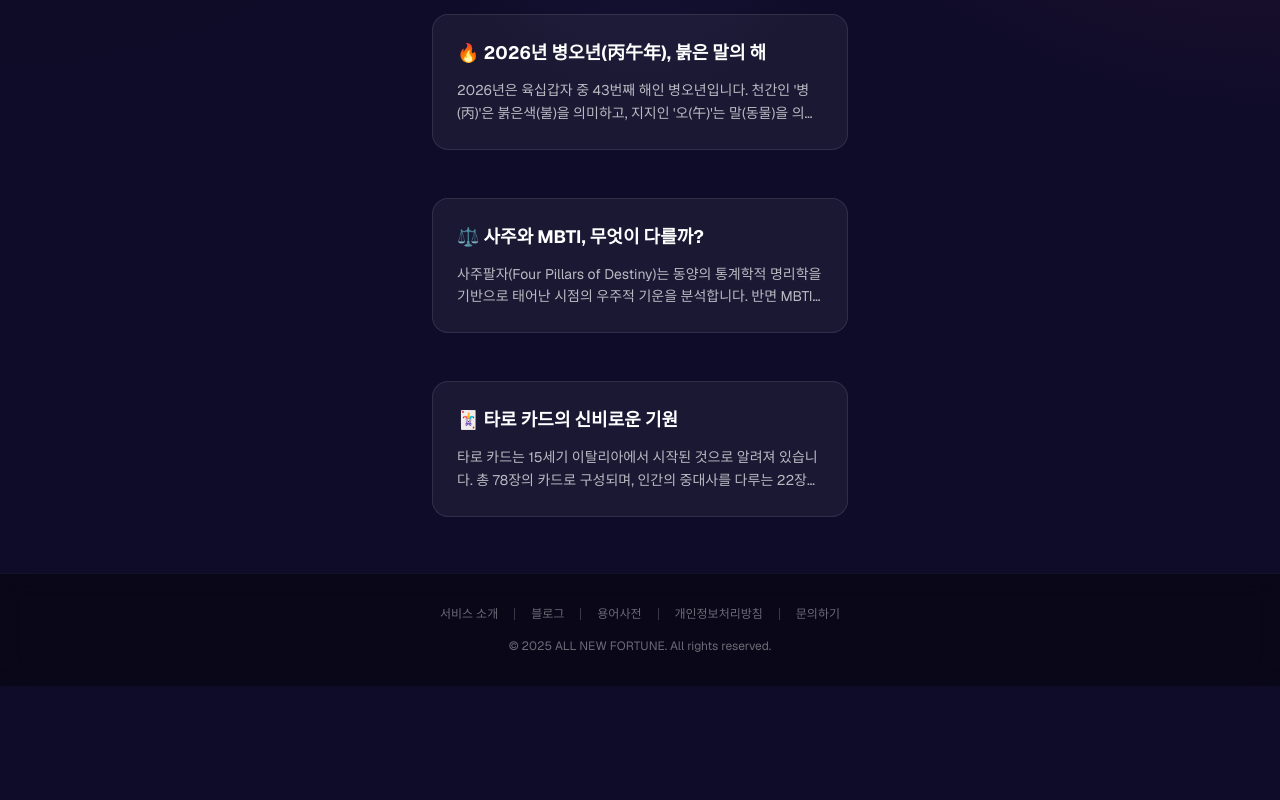
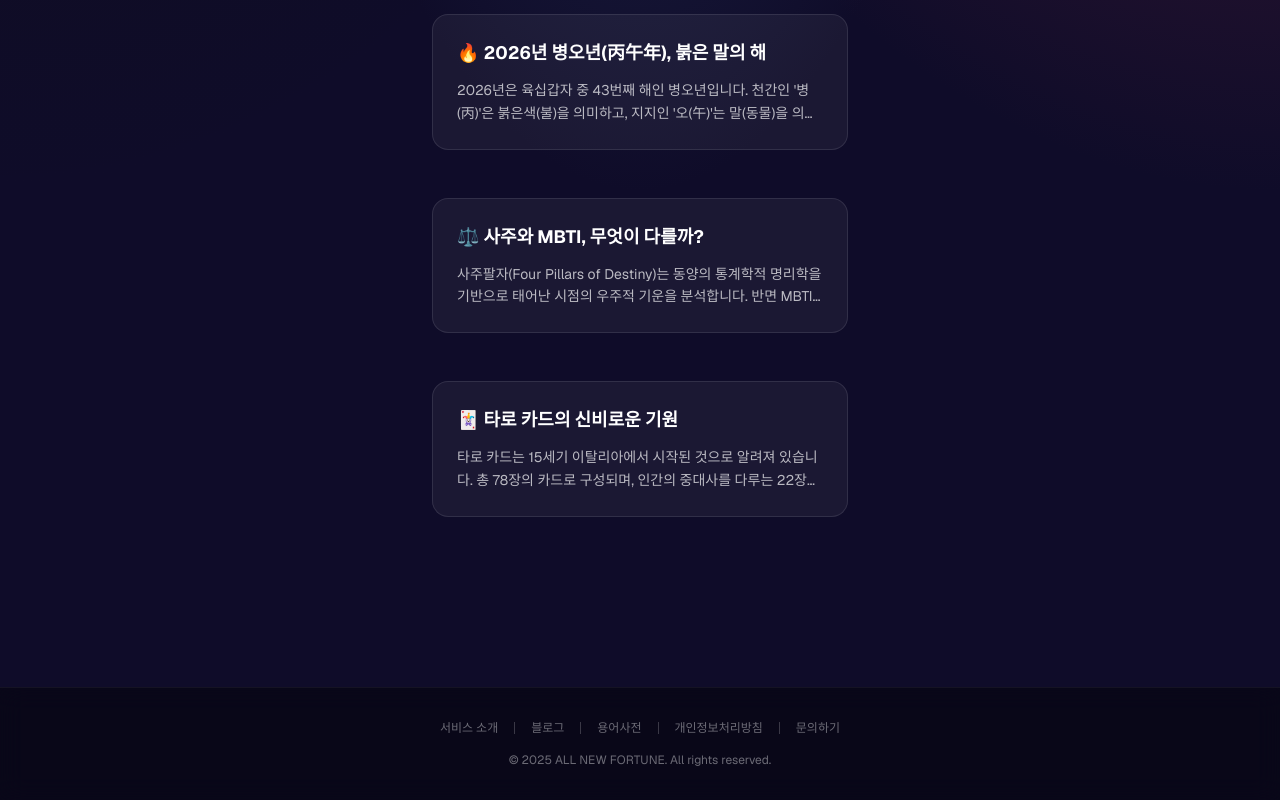
Before and after one commit to hkgorill/allnewfortune, a Next.js app: page / in a window 1280 px wide. Shown: the part 1274-2074 px from the top of the page. Before the commit the page ends 1960 px from the top, so only its background shows below. Built offline with nearby package versions, Linux system fonts and the light colour scheme.

Commit message:
[modify] kakao adfit 노출 (구글 애드센스 언제까지 기다릴테냐..)

```diff
--- a/app/ui/MenuScreen.tsx
+++ b/app/ui/MenuScreen.tsx
@@ -407,7 +407,18 @@ export default function MenuScreen() {
       </section>
       </div>
 
-      {/* <div className="mt-6 flex justify-center w-full">
+      {/* Bottom Kakao Ad */}
+      <div className="mt-6 flex justify-center w-full">
+        {/* Mobile Ad (320x50) */}
+        <div className="block md:hidden">
+          <KakaoAdFit unit="DAN-MSEM8ye2XnTJRB4u" width="320" height="50" />
+        </div>
+        {/* PC Ad (728x90) */}
+        <div className="hidden md:block">
+          <KakaoAdFit unit="DAN-HSHMP9erAHFO6IQx" width="728" height="90" />
+        </div>
+      </div>
+     {/* <div className="mt-6 flex justify-center w-full">
         {/* Mobile Ad (320x50) *}
         <div className="block md:hidden">
           <KakaoAdFit unit="DAN-MSEM8ye2XnTJRB4u" width="320" height="50" />
--- a/app/ui/chemistry/ChemistryResult.tsx
+++ b/app/ui/chemistry/ChemistryResult.tsx
@@ -182,11 +182,11 @@ export default function ChemistryResult({ resultData, onReset }: ChemistryResult
       </motion.div>
 
       {/* Ad */}
-      {/* <div className="w-full mb-8 flex justify-center items-center min-h-[250px] px-4">
+      { <div className="w-full mb-8 flex justify-center items-center min-h-[250px] px-4">
         <div className="w-full max-w-[300px] flex justify-center rounded-xl bg-white/5 p-2">
           <KakaoAdFit unit="DAN-oEqhVJwNYljTA78D" width="300" height="250" />
         </div>
-      </div> */}
+      </div> }
 
       <div className="w-full mb-8">
         <GoogleAdSense slot="1234567890" />
--- a/app/ui/finger/FingerResult.tsx
+++ b/app/ui/finger/FingerResult.tsx
@@ -112,11 +112,11 @@ export default function FingerResult({ resultData, onReset }: FingerResultProps)
       </motion.div>
 
       {/* Ad */}
-      {/* <div className="w-full mb-8 flex justify-center items-center min-h-[250px] px-4">
+      { <div className="w-full mb-8 flex justify-center items-center min-h-[250px] px-4">
         <div className="w-full max-w-[300px] flex justify-center rounded-xl bg-white/5 p-2">
           <KakaoAdFit unit="DAN-oEqhVJwNYljTA78D" width="300" height="250" />
         </div>
-      </div> */}
+      </div> }
 
       <div className="w-full mb-8">
         <GoogleAdSense slot="1234567890" />
--- a/app/ui/horoscope/HoroscopeResult.tsx
+++ b/app/ui/horoscope/HoroscopeResult.tsx
@@ -165,11 +165,11 @@ export default function HoroscopeResult({ result, onReset }: HoroscopeResultProp
       </motion.div>
 
       {/* AdFit */}
-      {/* <div className="w-full mb-8 flex justify-center items-center min-h-[250px] px-4">
+      { <div className="w-full mb-8 flex justify-center items-center min-h-[250px] px-4">
         <div className="w-full max-w-[250px] flex justify-center">
           <KakaoAdFit unit="DAN-oEqhVJwNYljTA78D" width="250" height="250" />
         </div>
-      </div> */}
+      </div> }
 
       <div className="mx-4 mb-8">
         <GoogleAdSense slot="1234567890" />
--- a/app/ui/mbti/MbtiResult.tsx
+++ b/app/ui/mbti/MbtiResult.tsx
@@ -141,11 +141,11 @@ export default function MbtiResult({ result, onReset }: MbtiResultProps) {
       </motion.div>
 
       {/* AdFit */}
-      {/* <div className="w-full mb-8 flex justify-center items-center min-h-[250px] px-4">
+      { <div className="w-full mb-8 flex justify-center items-center min-h-[250px] px-4">
         <div className="w-full max-w-[250px] flex justify-center">
           <KakaoAdFit unit="DAN-oEqhVJwNYljTA78D" width="250" height="250" />
         </div>
-      </div> */}
+      </div> }
 
       <div className="mx-4 mb-8">
         <GoogleAdSense slot="1234567890" />
--- a/app/ui/psychology/PsychologyResult.tsx
+++ b/app/ui/psychology/PsychologyResult.tsx
@@ -128,11 +128,11 @@ export default function PsychologyResult({ result, onReset }: PsychologyResultPr
       </motion.div>
 
       {/* AdFit */}
-      {/* <div className="w-full mb-8 flex justify-center items-center min-h-[250px] px-4">
+      { <div className="w-full mb-8 flex justify-center items-center min-h-[250px] px-4">
         <div className="w-full max-w-[250px] flex justify-center">
           <KakaoAdFit unit="DAN-oEqhVJwNYljTA78D" width="250" height="250" />
         </div>
-      </div> */}
+      </div> }
 
       <div className="mx-4 mb-8">
         <GoogleAdSense slot="1234567890" />
--- a/app/ui/saju/SajuResult.tsx
+++ b/app/ui/saju/SajuResult.tsx
@@ -269,11 +269,11 @@ export default function SajuResult({ result, onReset }: SajuResultProps) {
       </motion.div>
 
       {/* AdFit */}
-      {/* <div className="w-full mb-8 flex justify-center items-center min-h-[250px] px-4">
+      { <div className="w-full mb-8 flex justify-center items-center min-h-[250px] px-4">
         <div className="w-full max-w-[250px] flex justify-center">
           <KakaoAdFit unit="DAN-oEqhVJwNYljTA78D" width="250" height="250" />
         </div>
-      </div> */}
+      </div> }
 
       <div className="mx-4 mb-8">
         <GoogleAdSense slot="1234567890" />
--- a/app/ui/tarot/TarotResult.tsx
+++ b/app/ui/tarot/TarotResult.tsx
@@ -259,11 +259,11 @@ export default function TarotResult({
       </motion.div>
 
       {/* AdFit */}
-      {/* <div className="w-full mb-8 flex justify-center items-center min-h-[250px] px-4">
+      { <div className="w-full mb-8 flex justify-center items-center min-h-[250px] px-4">
         <div className="w-full max-w-[250px] flex justify-center">
           <KakaoAdFit unit="DAN-oEqhVJwNYljTA78D" width="250" height="250" />
         </div>
-      </div> */}
+      </div> }
 
       <div className="mx-4 mb-8">
         <GoogleAdSense slot="1234567890" />
```
